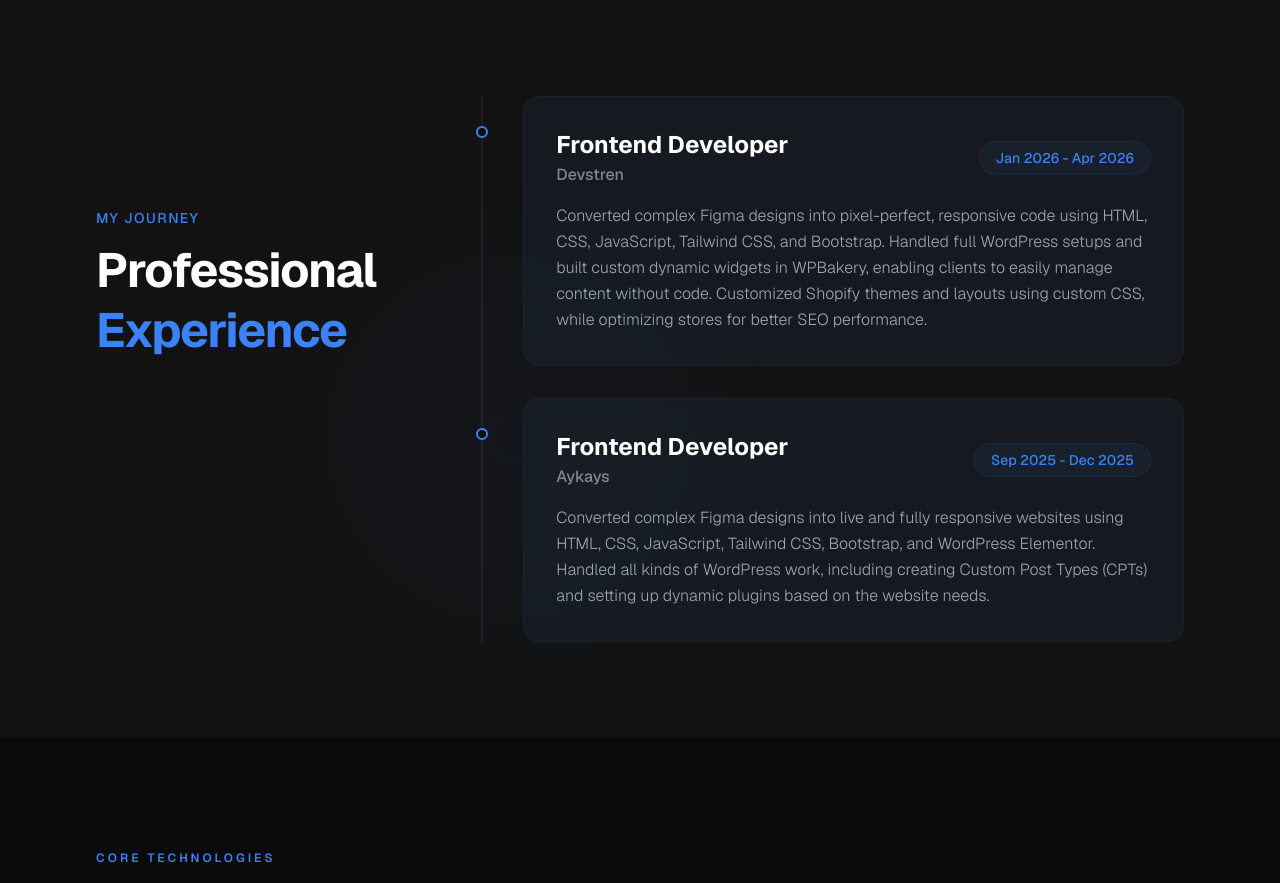
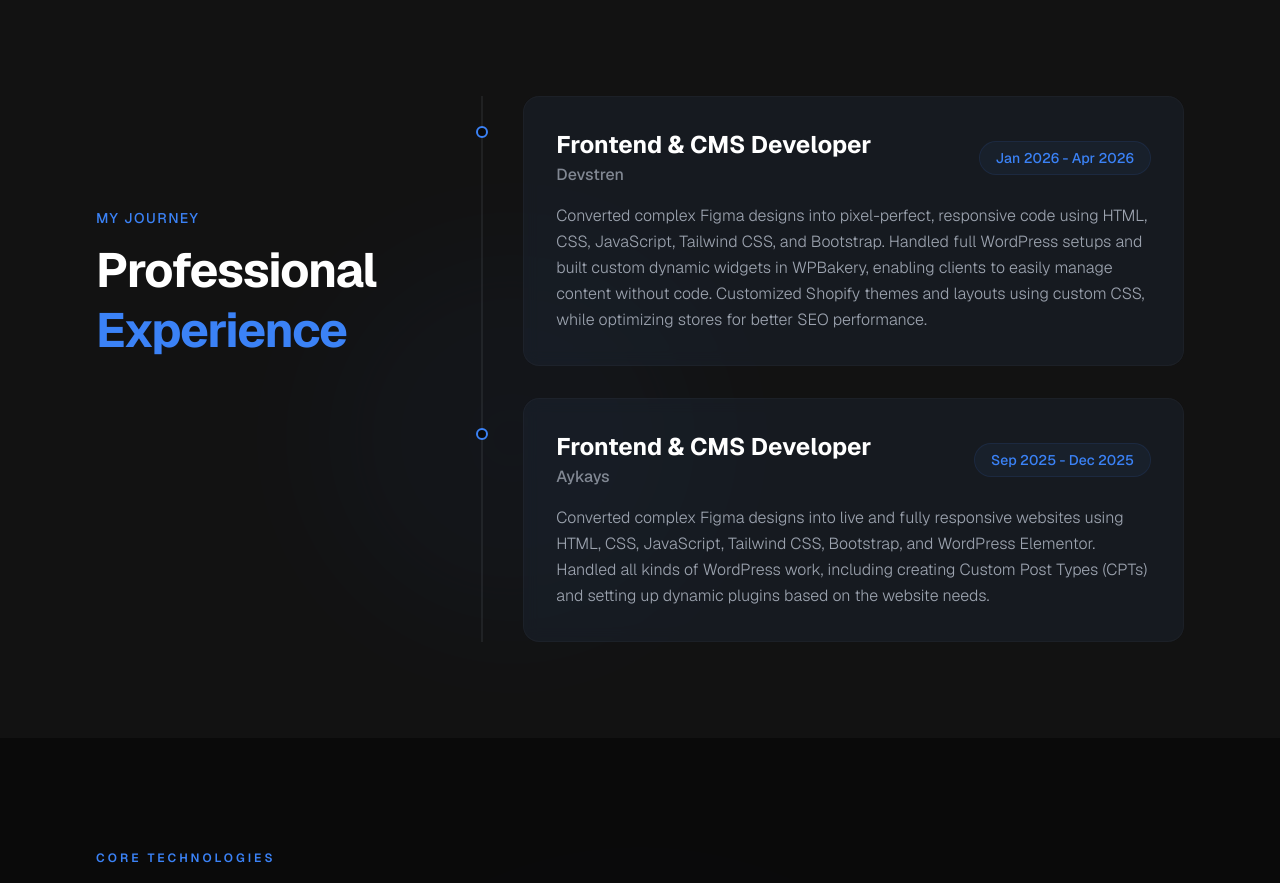
Before and after one commit to syed-usman-ahmed123/Portfolio, a Next.js app: page / in a window 1280 px wide. Shown: the part 800-1683 px from the top of the page. Built offline with nearby package versions, Linux system fonts and the light colour scheme.

Commit message:
update project section

```diff
--- a/components/experience.js
+++ b/components/experience.js
@@ -4,13 +4,13 @@ import ScrollAnimate from "./scroll-animate";
 export default function Experience() {
   const experiences = [
     {
-      role: "Frontend Developer",
+      role: "Frontend & CMS Developer",
       company: "Devstren",
       duration: "Jan 2026 - Apr 2026",
       description: "Converted complex Figma designs into pixel-perfect, responsive code using HTML, CSS, JavaScript, Tailwind CSS, and Bootstrap. Handled full WordPress setups and built custom dynamic widgets in WPBakery, enabling clients to easily manage content without code. Customized Shopify themes and layouts using custom CSS, while optimizing stores for better SEO performance.",
     },
     {
-      role: "Frontend Developer",
+      role: "Frontend & CMS Developer",
       company: "Aykays",
       duration: "Sep 2025 - Dec 2025",
       description: "Converted complex Figma designs into live and fully responsive websites using HTML, CSS, JavaScript, Tailwind CSS, Bootstrap, and WordPress Elementor. Handled all kinds of WordPress work, including creating Custom Post Types (CPTs) and setting up dynamic plugins based on the website needs.",
```
